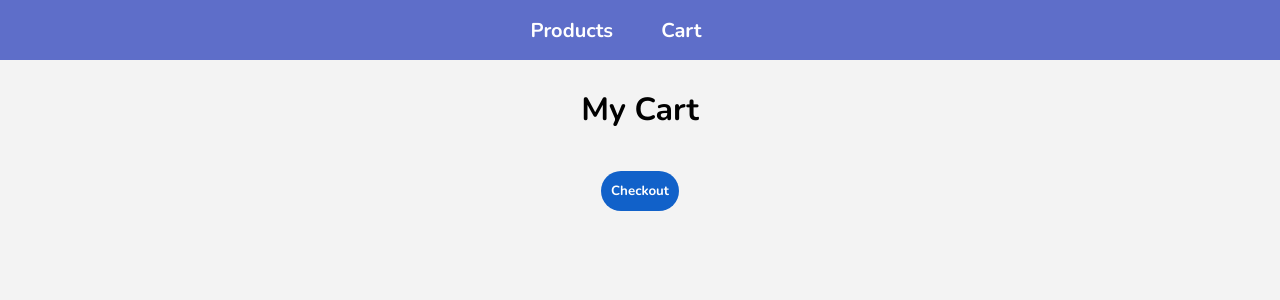
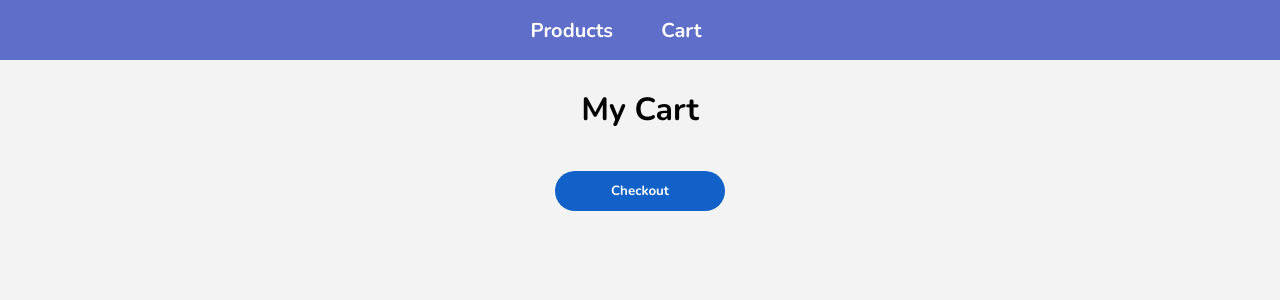
Before and after one commit to grazirs/shopping-cart, a React (Create React App) app: page / in a window 1280 px wide. Both pictures are taken after a click on the button "Cart". Shown: the top 300 px of the page. Built offline with nearby package versions, Linux system fonts and the light colour scheme.

Commit message:
apply suggestion

```diff
--- a/src/App.css
+++ b/src/App.css
@@ -88,6 +88,7 @@
 
 .button {
   height: 40px;
+  width: 170px;
   border-radius: 20px;
   padding: var(--padding-10);
   border: none;
@@ -96,7 +97,7 @@
   cursor: pointer;
 }
 
-.button--add {
+.button--add, .button--checkout{
   background-color: var(--dark-blue);
   margin-bottom: var(--margin-28);
 }
@@ -111,6 +112,10 @@
 .button--remove:hover {
   background-color: var(--dark-red);
   color: var(--white);
+}
+
+.button--checkout:hover {
+  background-color: var(--purple);
 }
 
 .main {
--- a/src/components/Cart.js
+++ b/src/components/Cart.js
@@ -11,7 +11,7 @@ const Cart = ({cart, removeFromCart, checkout}) => {
           </div>
         )}
       </div>
-      <button onClick={checkout} className="button button--add">Checkout</button>
+      <button onClick={checkout} className="button button--checkout">Checkout</button>
     </>
   )
 }
```
